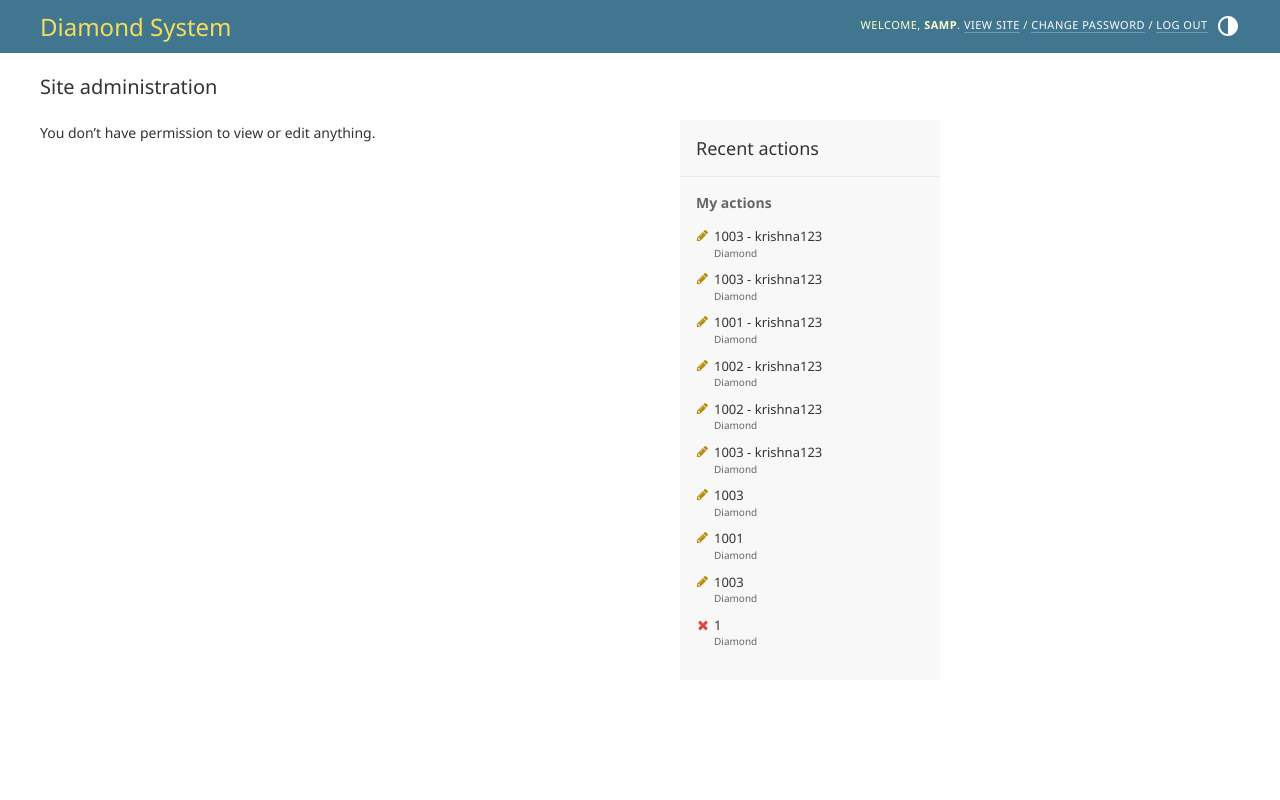
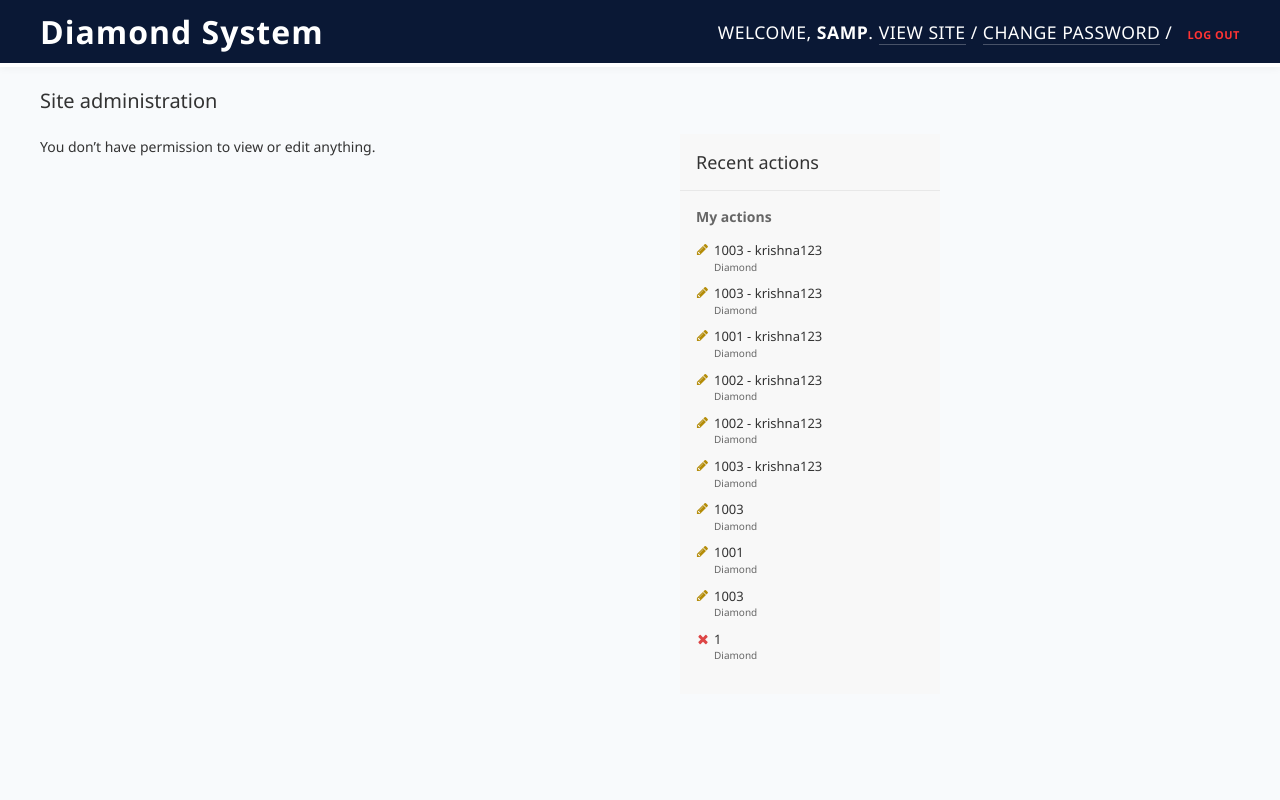
Before and after one commit to bhautik-katariya/diamond-management-system, a Django app: page /admin/ in a window 1280 px wide. Run offline with Django 5.2, Linux system fonts and the light colour scheme; a user stored in the database is signed in; data comes from the database, SQL or seed files in the repository; parts of the project's set-up code (start-up, migrations or seed data) failed here and were passed over.

Commit message:
admin panel

```diff
--- a/diamond_management/templates/admin/base_site.html
+++ b/diamond_management/templates/admin/base_site.html
@@ -1,4 +1,65 @@
 {% extends "admin/base_site.html" %}
+
+{% block extrastyle %}
+<style>
+body, #container {
+    background: #f8fafc !important;
+}
+#header, .breadcrumbs, .nav-global {
+    background: #0a1835 !important;
+    color: #fff !important;
+    border-bottom: 4px solid #fff;
+    box-shadow: 0 2px 8px rgba(0,0,0,0.04);
+}
+#branding, #site-name, #site-name a {
+    color: #fff !important;
+    font-size: 2rem;
+    font-weight: 600;
+    letter-spacing: 1px;
+    text-decoration: none !important;
+}
+#nav-sidebar, .module caption {
+    background:rgb(139, 164, 214) !important;
+    color: #fff !important;
+}
+#nav-sidebar .app-label, #nav-sidebar .model-label {
+    color: #fff !important;
+}
+#nav-sidebar .current-app .section, #nav-sidebar .current-model {
+    background: #0a1835 !important;
+    color: #fff !important;
+}
+#user-tools, #user-tools a, #user-tools strong {
+    color: #fff !important;
+    font-size: 1.1rem;
+}
+#user-tools a.logout-link, #user-tools form button {
+    color: #ff3333 !important;
+    font-weight: bold;
+    background: none;
+    border: none;
+    padding: 0;
+    margin-left: 10px;
+    cursor: pointer;
+}
+#user-tools a.logout-link:hover, #user-tools form button:hover {
+    color: #ff6666 !important;
+}
+.module caption {
+    font-size: 1rem;
+    font-weight: 500;
+    border-radius: 8px 8px 0 0;
+    padding: 10px 16px;
+}
+.changeform-tabs .changeform-tabs-item.selected {
+    background: #0a1835 !important;
+    color: #fff !important;
+}
+/* Hide the Django admin color theme toggle button */
+#header .theme-toggle, theme-toggle { display: none !important; }
+</style>
+{{ block.super }}
+{% endblock %}
 
 {% block branding %}
   <a href="{% url 'dashboard' %}" class="branding-link" style="color: white; text-decoration: none;">
```
